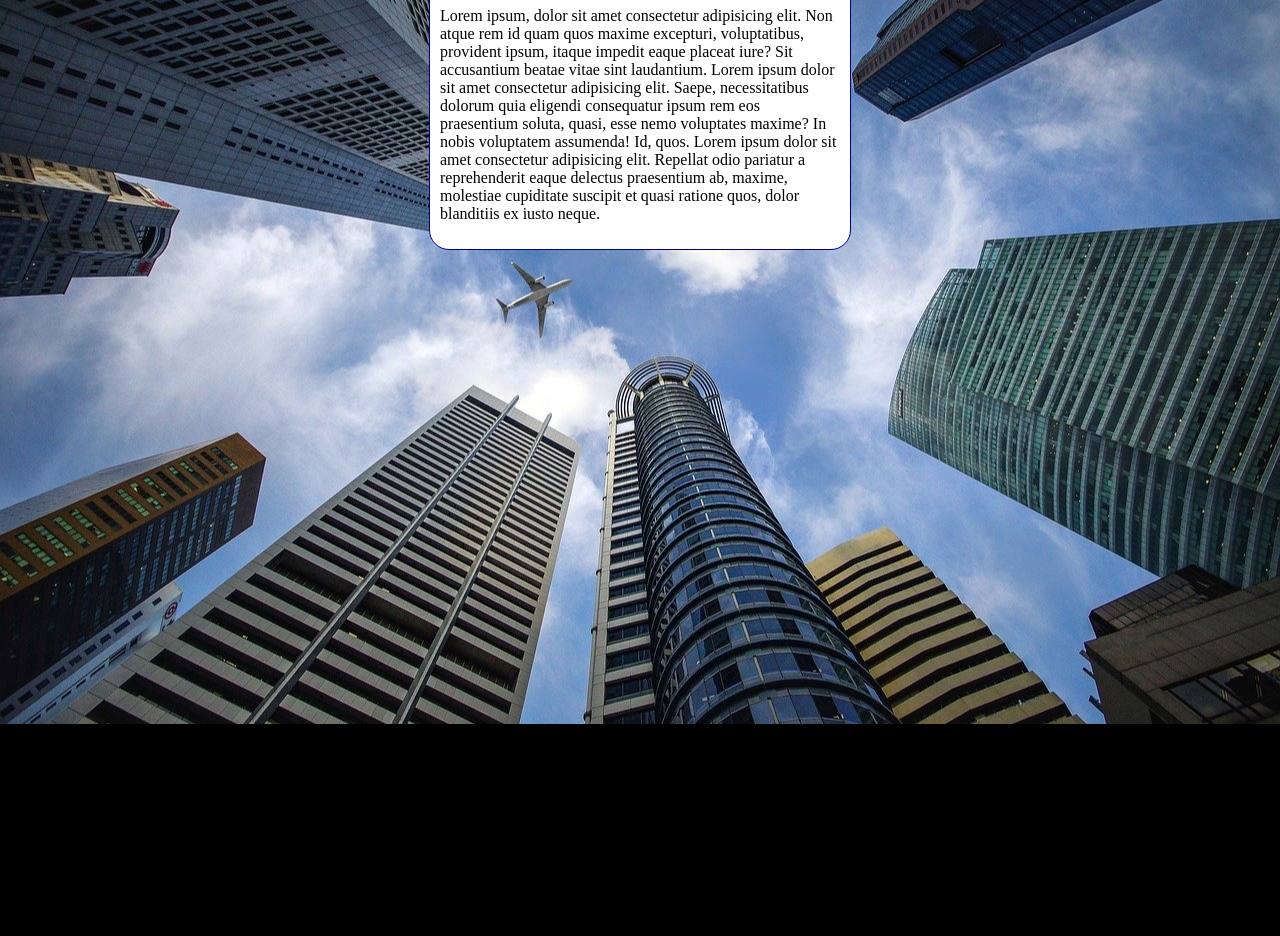
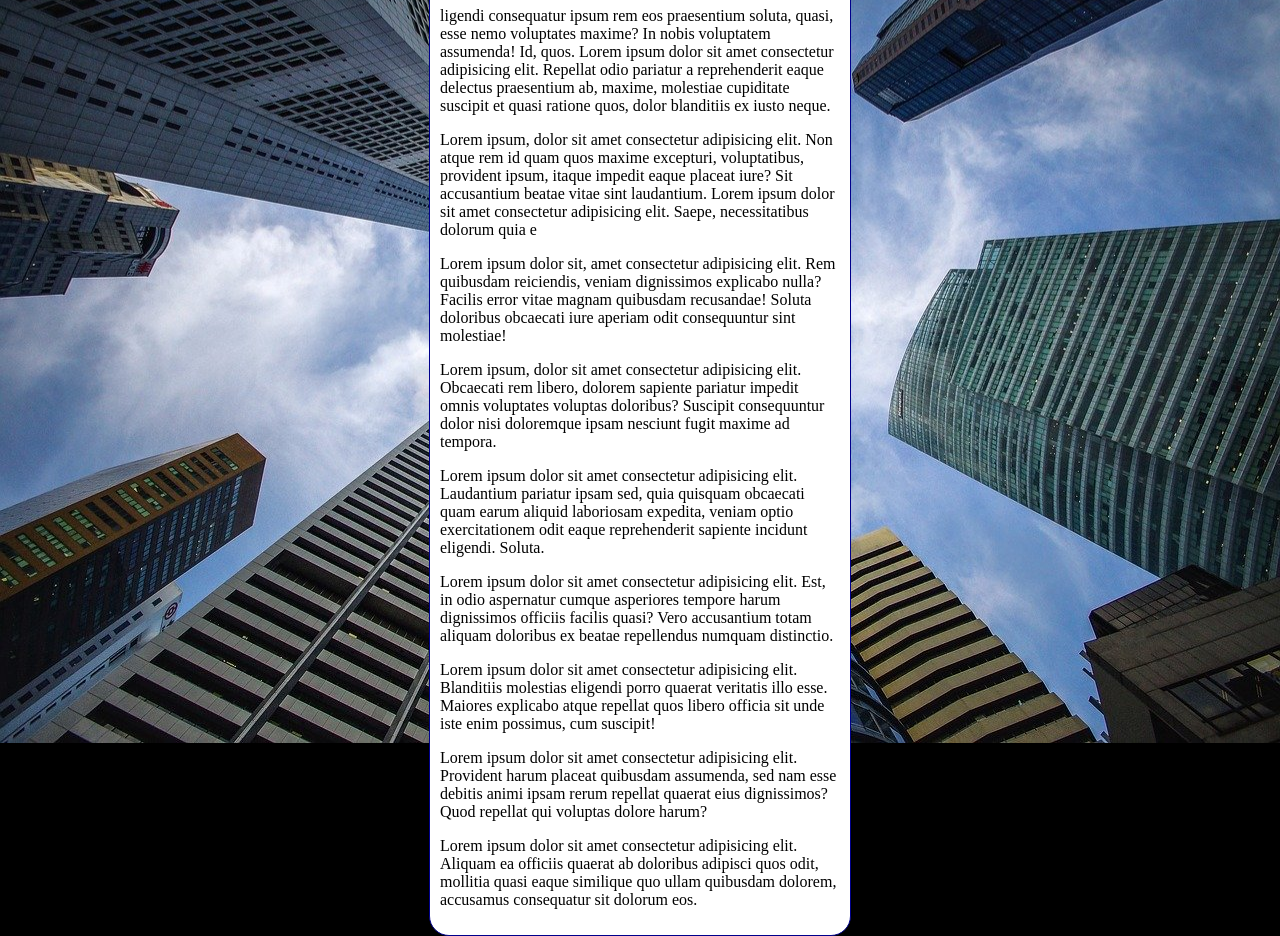
Before and after one commit to Eronmonteiro/html-css, a plain HTML site: page exercicios/ex022/fundo006.html in a window 1280 px wide. Shown: the part 92-1028 px from the top of the page. Before the commit the page ends 816 px from the top, so only its background shows below. Drawn offline with Linux system fonts and the light colour scheme.

Commit message:
Update fundo006.html

```diff
--- a/exercicios/ex022/fundo006.html
+++ b/exercicios/ex022/fundo006.html
@@ -26,9 +26,29 @@
 <body>
     <main>
         <h1>Teste de imagen de fundo</h1>
-        <p>Lorem ipsum, dolor sit amet consectetur adipisicing elit. Non atque rem id quam quos maxime excepturi, voluptatibus, provident ipsum, itaque impedit eaque placeat iure? Sit accusantium beatae vitae sint laudantium.
-            Lorem ipsum dolor sit amet consectetur adipisicing elit. Saepe, necessitatibus dolorum quia eligendi consequatur ipsum rem eos praesentium soluta, quasi, esse nemo voluptates maxime? In nobis voluptatem assumenda! Id, quos.
-            Lorem ipsum dolor sit amet consectetur adipisicing elit. Repellat odio pariatur a reprehenderit eaque delectus praesentium ab, maxime, molestiae cupiditate suscipit et quasi ratione quos, dolor blanditiis ex iusto neque.
+        ligendi consequatur ipsum rem eos praesentium soluta, quasi, esse nemo voluptates maxime? In nobis voluptatem assumenda! Id, quos.
+            Lorem ipsum dolor sit amet consectetur adipisicing elit. Repellat odio pariatur a reprehenderit eaque delectus praesentium ab, maxime, molestiae cupiditate suscipit et quasi ratione quos, dolor blanditiis ex iusto neque.<p>Lorem ipsum, dolor sit amet consectetur adipisicing elit. Non atque rem id quam quos maxime excepturi, voluptatibus, provident ipsum, itaque impedit eaque placeat iure? Sit accusantium beatae vitae sint laudantium.
+            Lorem ipsum dolor sit amet consectetur adipisicing elit. Saepe, necessitatibus dolorum quia e
+        </p>
+        <p>
+            Lorem ipsum dolor sit, amet consectetur adipisicing elit. Rem quibusdam reiciendis, veniam dignissimos explicabo nulla? Facilis error vitae magnam quibusdam recusandae! Soluta doloribus obcaecati iure aperiam odit consequuntur sint molestiae!
+        </p>
+        <p>
+            Lorem ipsum, dolor sit amet consectetur adipisicing elit. Obcaecati rem libero, dolorem sapiente pariatur impedit omnis voluptates voluptas doloribus? Suscipit consequuntur dolor nisi doloremque ipsam nesciunt fugit maxime ad tempora.
+        </p>
+        <p>Lorem ipsum dolor sit amet consectetur adipisicing elit. Laudantium pariatur ipsam sed, quia quisquam obcaecati quam earum aliquid laboriosam expedita, veniam optio exercitationem odit eaque reprehenderit sapiente incidunt eligendi. Soluta.
+        </p>
+        <p>
+            Lorem ipsum dolor sit amet consectetur adipisicing elit. Est, in odio aspernatur cumque asperiores tempore harum dignissimos officiis facilis quasi? Vero accusantium totam aliquam doloribus ex beatae repellendus numquam distinctio.
+        </p>
+        <p>
+            Lorem ipsum dolor sit amet consectetur adipisicing elit. Blanditiis molestias eligendi porro quaerat veritatis illo esse. Maiores explicabo atque repellat quos libero officia sit unde iste enim possimus, cum suscipit!
+        </p>
+        <p>
+            Lorem ipsum dolor sit amet consectetur adipisicing elit. Provident harum placeat quibusdam assumenda, sed nam esse debitis animi ipsam rerum repellat quaerat eius dignissimos? Quod repellat qui voluptas dolore harum?
+        </p>
+        <p>
+            Lorem ipsum dolor sit amet consectetur adipisicing elit. Aliquam ea officiis quaerat ab doloribus adipisci quos odit, mollitia quasi eaque similique quo ullam quibusdam dolorem, accusamus consequatur sit dolorum eos.
         </p>
     </main>
 </body>
```
